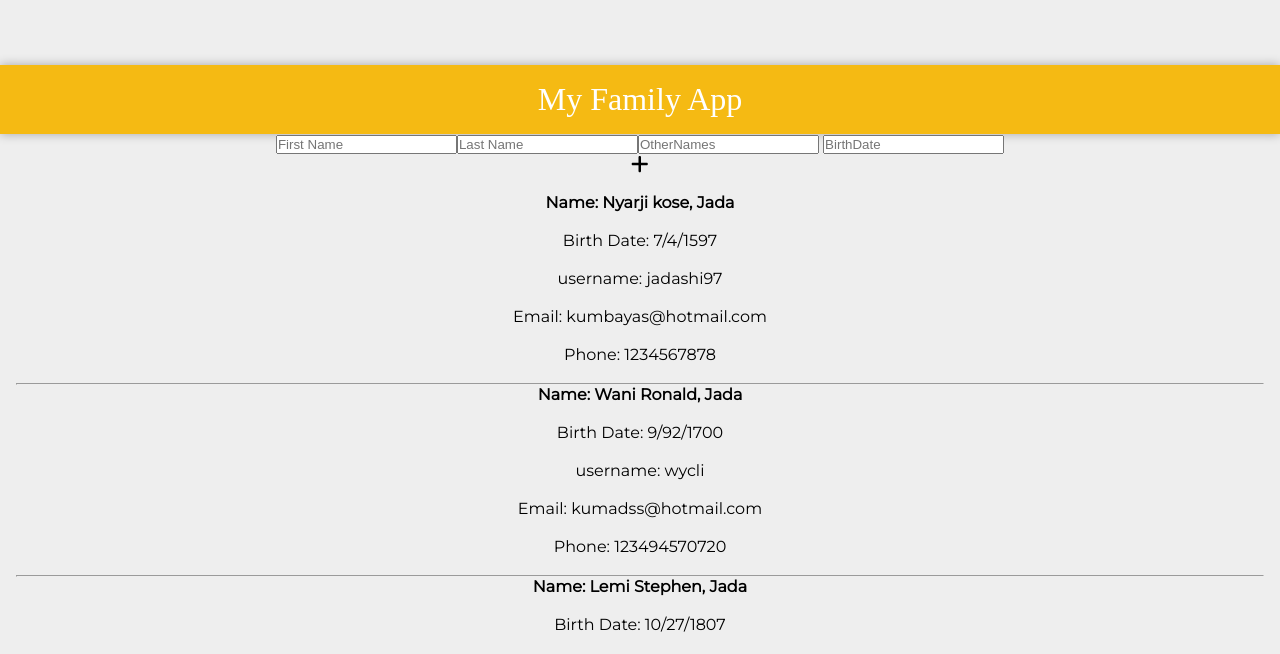
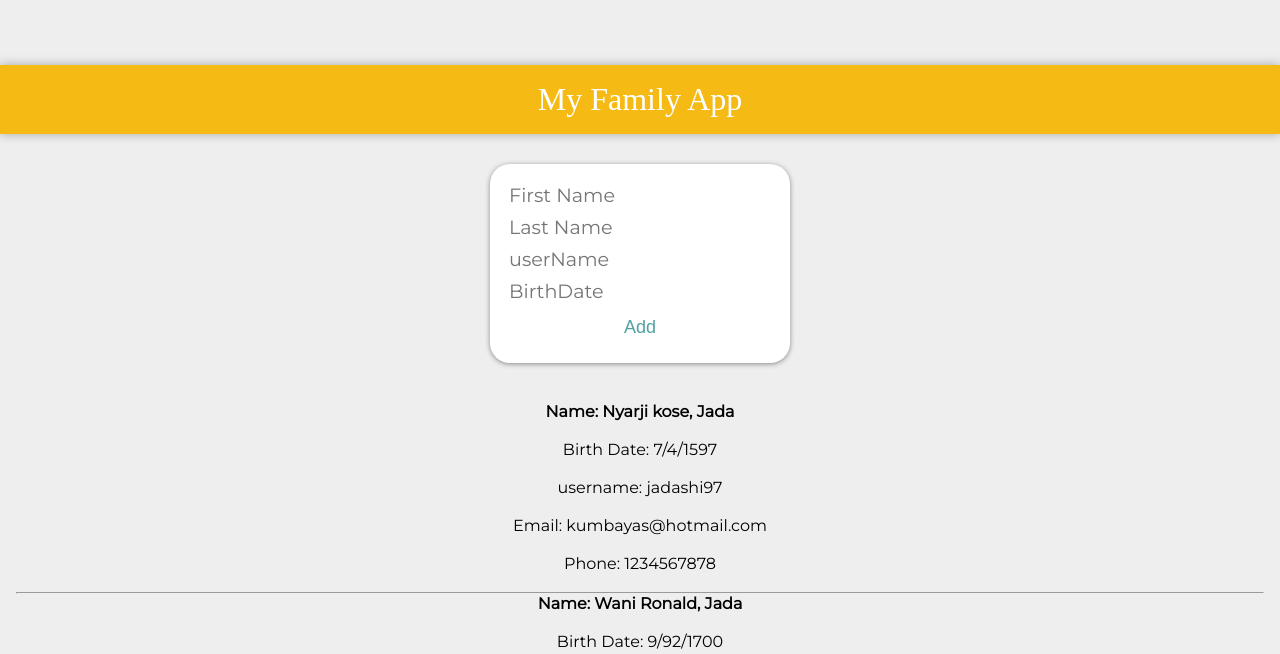
Before and after one commit to Jadashi97/Major-Projects, a React (Create React App) app in the folder my-contact-app/: page / in a window 1280 px wide. Shown: the part 140-794 px from the top of the page. Built offline with nearby package versions, Linux system fonts and the light colour scheme; a web font is replaced by a local one.

Commit message:
(feat): restructure  createContact.jsx. (fix): include add button functionality

```diff
--- a/my-contact-app/public/index.css
+++ b/my-contact-app/public/index.css
@@ -35,25 +35,6 @@
   footer p {
     color: #ccc;
   }
-  .note {
-    background: #fff;
-    border-radius: 7px;
-    box-shadow: 0 2px 5px #ccc;
-    padding: 10px;
-    width: 240px;
-    margin: 16px;
-    float: left;
-  }
-  .note h1 {
-    font-size: 1.1em;
-    margin-bottom: 6px;
-  }
-  .note p {
-    font-size: 1.1em;
-    margin-bottom: 10px;
-    white-space: pre-wrap;
-    word-wrap: break-word;
-  }
 
   .container {
     margin: 10% auto;
@@ -77,3 +58,23 @@
     width: 250px;
     font-size: 18px;
   }
+
+  form.create-note {
+    position: relative;
+    width: 300px;
+    margin: 30px auto 20px auto;
+    background: #fff;
+    padding: 15px;
+    border-radius: 20px;
+    box-shadow: 0 1px 5px rgb(138, 137, 137);
+  }
+
+  form.create-note input{
+    width: 100%;
+    border: none;
+    padding: 4px;
+    outline: none;
+    font-size: 1.2em;
+    font-family: inherit;
+    resize: none;
+  }
--- a/my-contact-app/src/components/AddButton.jsx
+++ /dev/null
@@ -1,17 +0,0 @@
-import React from "react";
-import { FontAwesomeIcon } from "@fortawesome/react-fontawesome";
-import { faPlus } from "@fortawesome/free-solid-svg-icons";
-
-
-function AddButton({onclick}){
-    return(
-        <div>
-            <a href="##" onclick={onclick}>
-                <FontAwesomeIcon size="lg" icon={faPlus} color="black" />
-            </a>
-        </div>
-    );
-}
-
-
-export default AddButton;
--- a/my-contact-app/src/components/App.jsx
+++ b/my-contact-app/src/components/App.jsx
@@ -1,12 +1,11 @@
-import React from "react";
+import React, { useState } from "react";
 import Header from "./Header";
 import contactsData from "../contacts";
 import CreateNewContact from "./CreateContact";
 import AddContact from "./AddContact";
-import AddButton from "./AddButton";
-import Form from "./Form"
+// import Form from "./Form"
 
-var userIsRegistered = true;
+// var userIsRegistered = true;
 
 
 //this is a tempelate to cut down on repetition
@@ -29,14 +28,25 @@ const newContacts = (newContact) =>{
 }
 
 function App(){
+      const [contacts, setContacts] = useState([]) //destructure and set a state
+
+      //this will check the contacts we have and add a contact
+      function addContact(newContact){
+        setContacts(prevContacts =>{
+          return [...prevContacts, newContact] // use the spread operator add contacts to array of contacts
+        });
+
+      }
+
+      //add a delete button to the each contact
+
       return (
         <div className="container">
         <Header/>
-    <CreateNewContact/>
-    <AddButton/>
+        <CreateNewContact onAdd={addContact}/>
         <br />
         {contactsData.map(newContacts)}
-    <Form isRegistered={userIsRegistered} />
+        {/* <Form isRegistered={userIsRegistered} /> */}
 
         </div>
 
--- a/my-contact-app/src/components/CreateContact.jsx
+++ b/my-contact-app/src/components/CreateContact.jsx
@@ -1,23 +1,57 @@
-import React, { useCallback, useState } from "react";
-
-function CreateNewContact(){
-    const [firstName, setFirstName] = useState("");
-    const [lastName, setLastName] = useState("");
-    const [otherName, setOtherName] = useState("");
-    const [birthDate, setBirthDate] = useState("");
+import React, { useState } from "react";
+// import { FontAwesomeIcon } from "@fortawesome/react-fontawesome";
 
 
+function CreateNewContact(props){
+    const [contact, setContact] = useState({
+        firstName: "",
+        lastName: "",
+        userName: "",
+        birthDate: "",
+        number: "",
+
+
+    });
+
+    //handling change
+    function HandleChange(event){
+        const {person, value} = event.target; //destructing the contact of the person
+
+        //setting up a function with a spread operator
+        setContact((prevContact) =>{
+            return{
+                ...prevContact
+                [person], value
+            };
+        })
+    }
+
+    //submit contact
+    function submitContact(event){
+        props.onAdd(contact); //this will pass the new contact thru the props to App.jsx
+
+        setContact({
+            firstName: "",
+            lastName: "",
+            userName: "",
+            birthDate: "",
+            number: "",
+        })
+
+        event.preventDefault();
+    }
 
     return(
         <div>
-			<input value={firstName} type="text" placeholder="First Name" />
-			<input value={lastName} type="text" placeholder="Last Name" />
-            <input value={otherName} type="text" placeholder="OtherNames" required/> {' '}
-            <input value={birthDate} type="text" placeholder="BirthDate" required/> {' '}
-		</div>
+            <form  className="create-note">
+
+                <input name="firstName" onChange={HandleChange} value={contact.firstName} placeholder="First Name" />
+			    <input name="lastName" onChange={HandleChange} value={contact.lastName} placeholder="Last Name" />
+                <input name="userName" onChange={HandleChange} value={contact.userName} placeholder="userName" />
+                <input name="birthDate" onChange={HandleChange} value={contact.birthDate} placeholder="BirthDate"/>
+                <button onClick={submitContact}>Add</button>
+            </form>
+        </div>
     )
-
 }
-
-
 export default CreateNewContact;
```
Lines whose indentation alone changed are shown as unchanged.
